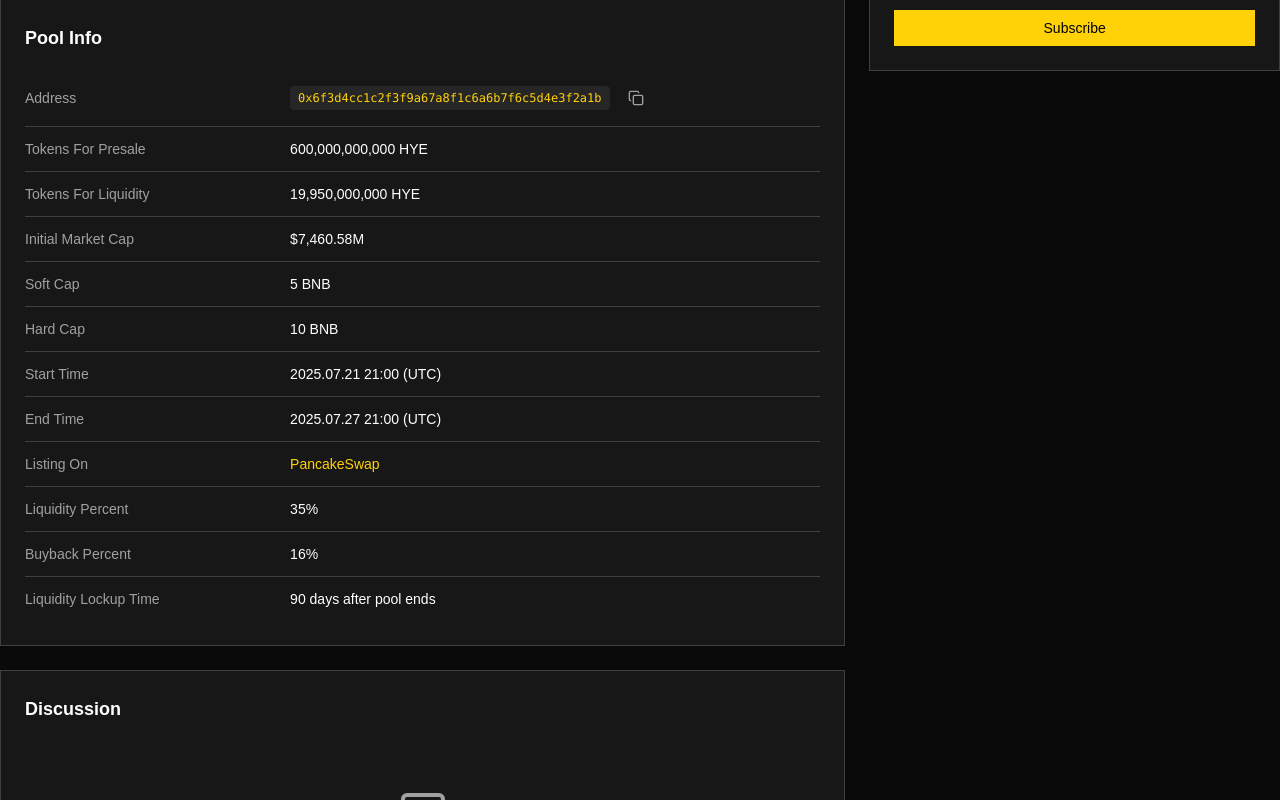
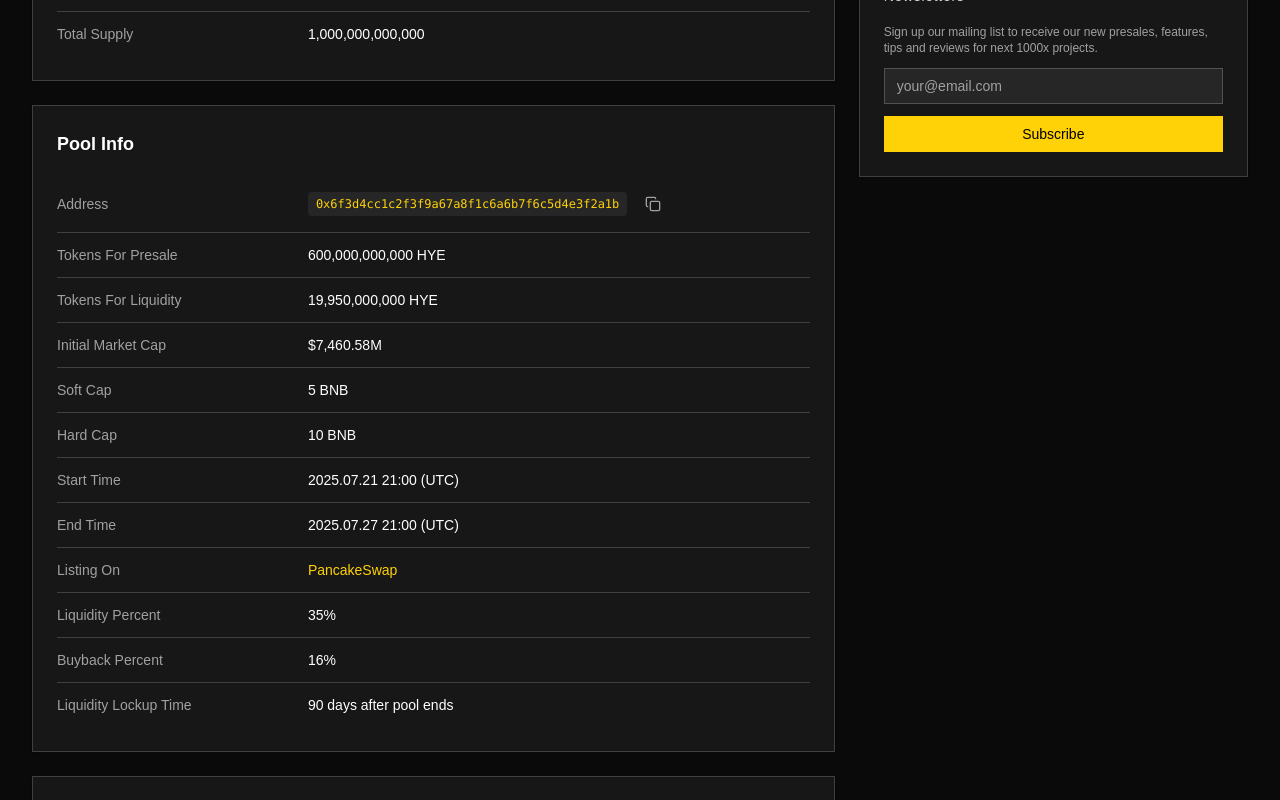
Before and after one commit to PrivacyPad/launchpad-interface, a Next.js app: page /launchpad/TKN-001 in a window 1280 px wide. Shown: the part 1015-1815 px from the top of the page. Built offline with nearby package versions, Linux system fonts and the light colour scheme; a web font is replaced by a local one.

Commit message:
Fix layout structure

```diff
--- a/src/app/layout.tsx
+++ b/src/app/layout.tsx
@@ -20,12 +20,11 @@ export default function RootLayout({
   return (
     <html lang="en">
       <body className={`antialiased`}>
-        {/* <div>
+        <div>
           <Header />
           <StatsBar />
           <main className="max-w-320 mx-auto px-4 sm:px-6 lg:px-8">{children}</main>
-        </div> */}
-        {children}
+        </div>
       </body>
     </html>
   );
```
